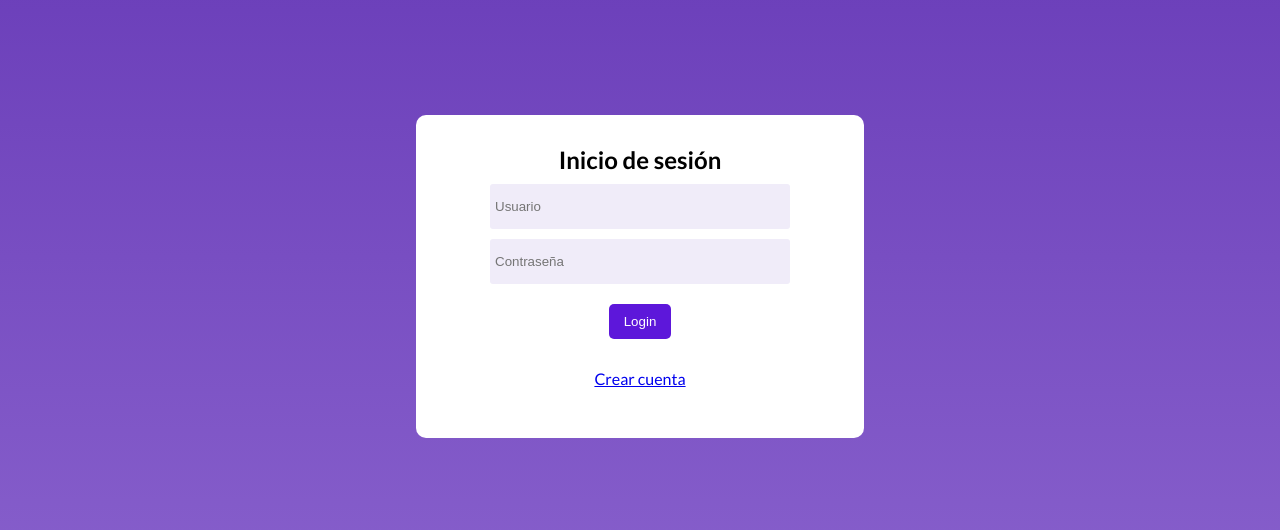
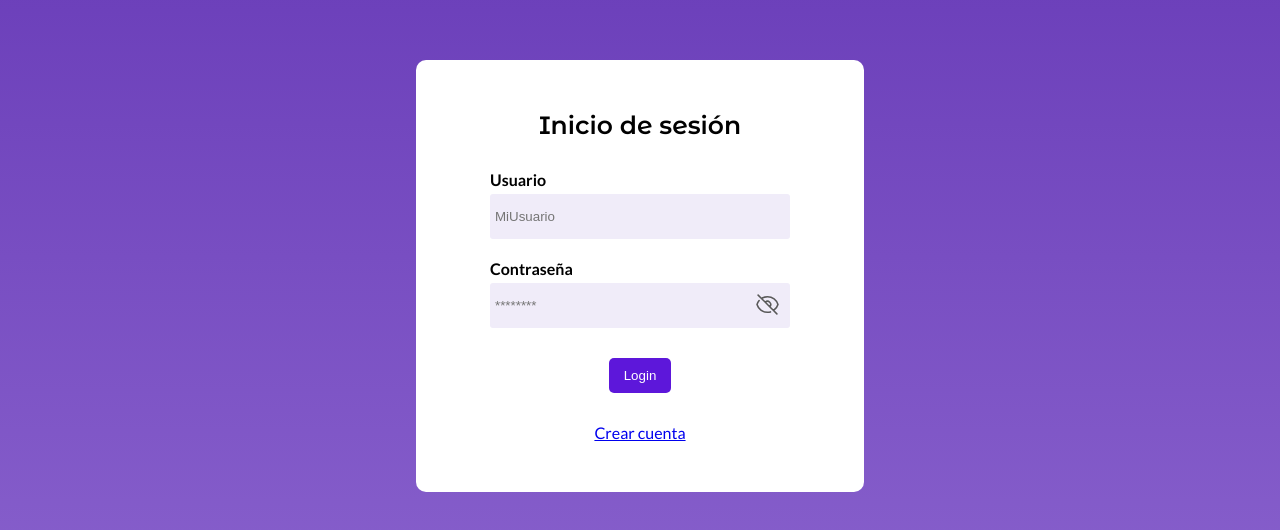
Before and after one commit to NestorEGM/sap-web-app, a Next.js app: page /login in a window 1280 px wide. Shown: the part 124-654 px from the top of the page. Built offline with nearby package versions, Linux system fonts and the light colour scheme.

Commit message:
Login: Se agregaron labels, se agregaron estilos al titulo y al boton y se agrego el estilo centralizado

```diff
--- a/app/(auth)/login/login.module.css
+++ b/app/(auth)/login/login.module.css
@@ -8,8 +8,26 @@
   gap: 10px;
 }
 
+.title {
+  font-size: 25px;
+  font-weight: 600;
+  margin: 20px 0;
+}
+
+.label {
+  display: flex;
+  flex-direction: column;
+  gap: 5px;
+  margin-bottom: 10px;
+  font-weight: 600;
+}
+
 .input {
   width: 300px;
+}
+
+.input:focus {
+  outline: 1px solid #5D17DA;
 }
 
 .loginButton {
@@ -19,6 +37,11 @@
   background-color: #5D17DA;
   padding: 10px 15px;
   color: white;
+  cursor: pointer;
+}
+
+.loginButton:focus {
+  outline: 2px solid #B69EE0;
 }
 
 .error {
--- a/app/(auth)/login/page.tsx
+++ b/app/(auth)/login/page.tsx
@@ -1,17 +1,20 @@
 'use client';
 
 import { login } from '@/app/lib/actions/auth';
-import styles from './login.module.css';
+import styles from '../auth.module.css';
 import { useFormState, useFormStatus } from 'react-dom';
 import { useEffect, useState } from 'react';
 import { RedirectType, redirect } from 'next/navigation';
 import Link from 'next/link';
+import { montserratAlternates } from '@/app/ui/fonts';
+import { EyeIcon, EyeSlashIcon } from '@heroicons/react/24/outline';
 
 const Page = () => {
 
   const [state, dispatch] = useFormState(login, '');
 
   const [errorMessage, setErrorMessage] = useState('');
+  const [showPassword, setShowPassword] = useState(false);
 
   useEffect(() => {
     if (typeof state === 'string') {
@@ -21,12 +24,32 @@ const Page = () => {
     }
   }, [state]);
 
+  const handleShowPasswordClick = (e: React.ChangeEvent<any>) => {
+    e.preventDefault();
+    setShowPassword(!showPassword);
+  };
 
   return (
-    <form className={styles.login} action={dispatch}>
-      <h2>Inicio de sesión</h2>
-      <input className={styles.input} type="text" name="user" placeholder="Usuario" required />
-      <input className={styles.input} type="password" name="password" placeholder="Contraseña" required />
+    <form className={styles.authForm} action={dispatch}>
+      <p className={`${montserratAlternates.className} ${styles.title}`}>Inicio de sesión</p>
+      <label className={styles.label}>
+        Usuario
+        <input className={styles.input} type="text" name="user" placeholder="MiUsuario" required></input>
+      </label>
+      <label className={styles.label}>
+        Contraseña
+        <input className={styles.input} type="password" name="password" placeholder="********" required />
+        <button
+          className={styles.passwordIconBtn}
+          onClick={handleShowPasswordClick}
+        >
+          {
+            showPassword ?
+              <EyeIcon className={styles.passwordIcon} />
+              : <EyeSlashIcon className={styles.passwordIcon} />
+          }
+        </button>
+      </label>
       <div>{errorMessage && <p className={styles.error}>{errorMessage}</p>}</div>
       <LoginButton />
       <div className={styles.links}>
@@ -48,7 +71,7 @@ const LoginButton = () => {
   };
 
   return (
-    <button className={styles.loginButton} type='submit' disabled={pending} onClick={handleClick}>{
+    <button className={styles.authButton} type='submit' disabled={pending} onClick={handleClick}>{
       pending ?
         'Login...'
         : 'Login'
```
